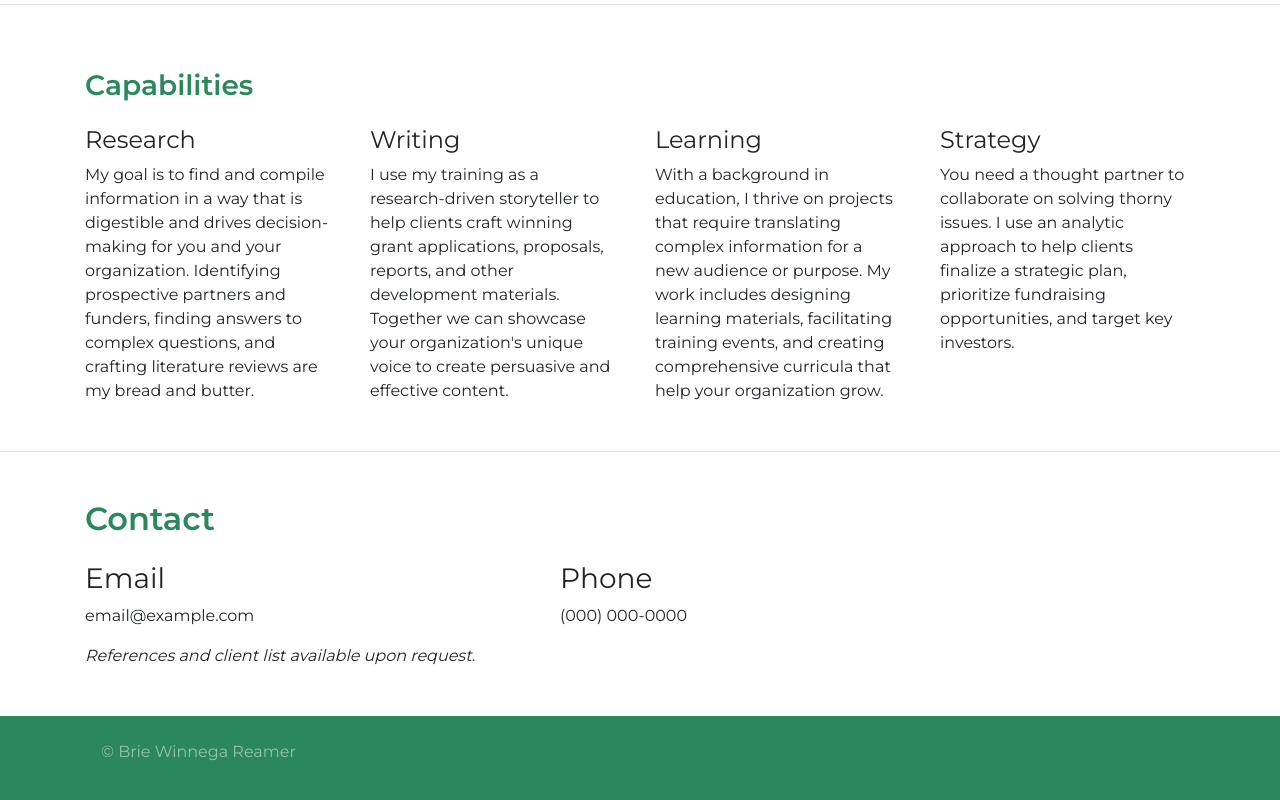
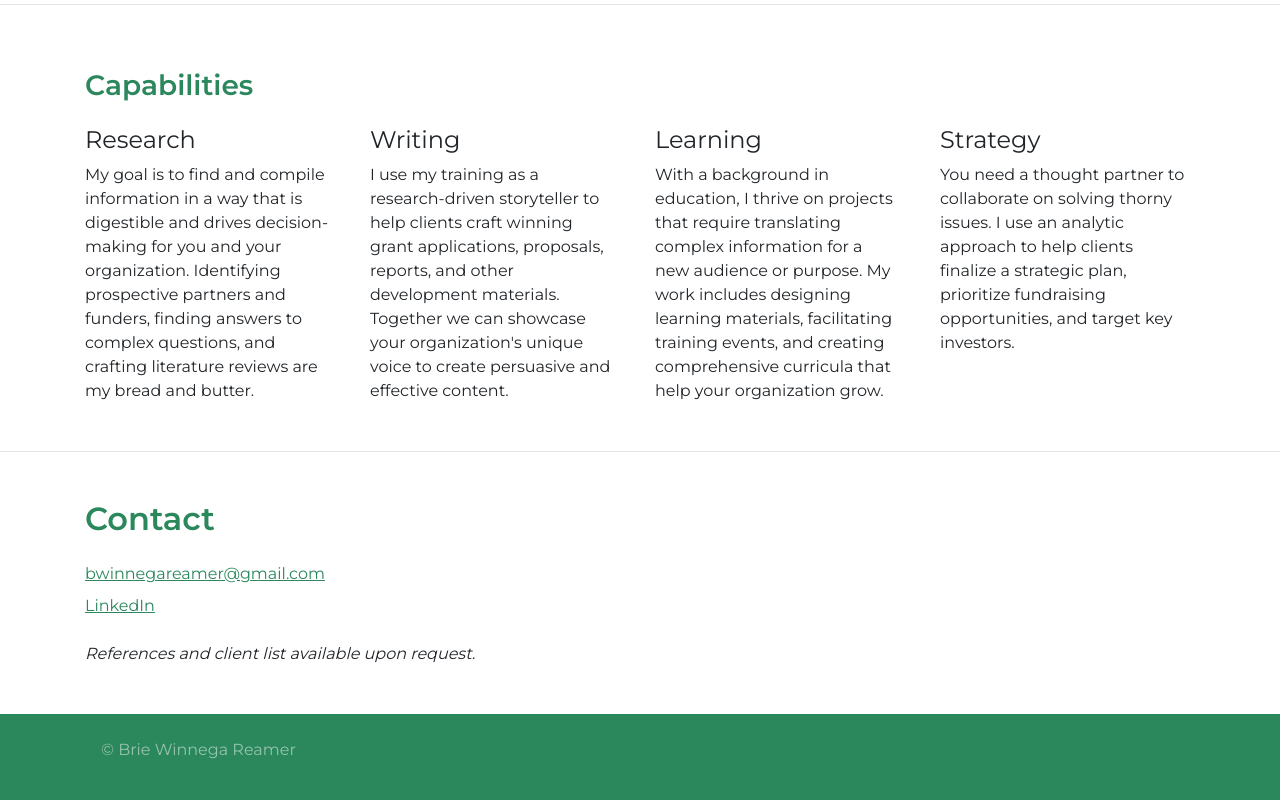
Before and after one commit to bwinnegareamer/bwinnegareamer.github.io, a plain HTML site: page index.html in a window 1280 px wide. Shown: the part 1036-1836 px from the top of the page. Drawn offline with nearby package versions, Linux system fonts and the light colour scheme; a web font is replaced by a local one.

Commit message:
updating contact info and fixing menu button

```diff
--- a/index.html
+++ b/index.html
@@ -11,8 +11,10 @@
 
     <link rel="canonical" href="https://www.bwrcommunications.com/">
 
-    <!-- Bootstrap core CSS -->
+    <!-- Bootstrap core CSS and JS -->
     <link rel="stylesheet" href="https://cdn.jsdelivr.net/npm/bootstrap@4.0.0/dist/css/bootstrap.min.css" integrity="sha384-Gn5384xqQ1aoWXA+058RXPxPg6fy4IWvTNh0E263XmFcJlSAwiGgFAW/dAiS6JXm" crossorigin="anonymous">
+    <script src="https://code.jquery.com/jquery-3.2.1.slim.min.js" integrity="sha384-KJ3o2DKtIkvYIK3UENzmM7KCkRr/rE9/Qpg6aAZGJwFDMVNA/GpGFF93hXpG5KkN" crossorigin="anonymous"></script>
+    <script src="https://cdn.jsdelivr.net/npm/bootstrap@4.0.0/dist/js/bootstrap.min.js" integrity="sha384-JZR6Spejh4U02d8jOt6vLEHfe/JQGiRRSQQxSfFWpi1MquVdAyjUar5+76PVCmYl" crossorigin="anonymous"></script>
 
     <!-- Custom fonts -->
     <link rel="preconnect" href="https://fonts.googleapis.com">
@@ -68,7 +70,7 @@
 
           <a name="testimonials"></a>
 
-          <a class="btn btn-new btn-lg" href="mailto:email@example.com" role="button">Get in touch &rarr;</a>
+          <a class="btn btn-new btn-lg" href="mailto:bwinnegareamer@gmail.com" role="button">Get in touch &rarr;</a>
         </div>
 
         </div>
@@ -132,15 +134,9 @@
       <div class="container">
         <h2 class="header mb-4 mt-5">Contact</h2>
         <!-- Example row of columns -->
-        <div class="row">
-          <div class="col-sm-5 pr-4">
-            <h3>Email</h3>
-            <p>email@example.com</p>
-          </div>
-          <div class="col-sm-5">
-            <h3>Phone</h3>
-            <p>(000) 000-0000</p>
-          </div>
+        <div class="mb-4">
+            <p class="mb-2"><a class="green-link" href="mailto:bwinnegareamer@gmail.com">bwinnegareamer@gmail.com</a></p>
+            <p><a class="green-link" href="https://www.linkedin.com/in/brie-winnega/">LinkedIn</a></p>
         </div>
         <div class="mb-5">
             <p class="green-text"><i>References and client list available upon request.</i></p>
--- a/styles.css
+++ b/styles.css
@@ -64,3 +64,8 @@ html {
     border-radius:0px 0px 10px 10px;
     padding-top:100px;
 }
+
+.green-link, .green-link:visited {
+    color: #2b875c;
+    text-decoration: underline;
+}
```
